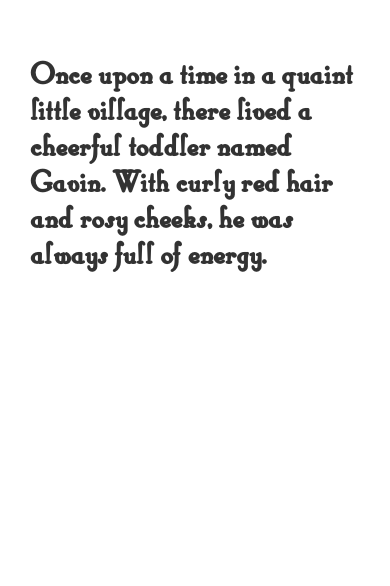
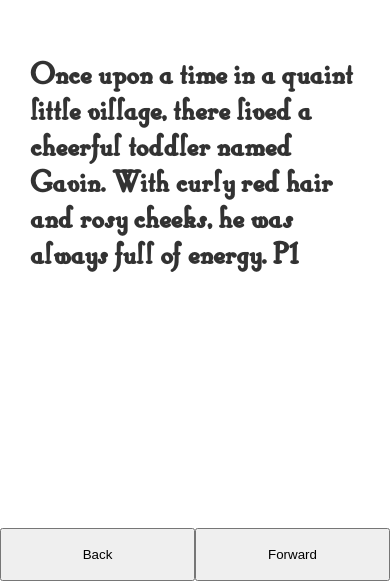
Before and after one commit to keyzf/storybook_maker, a website: page template/index.html in a window 390 px wide. Shown: the part 258-844 px from the top of the page. Drawn offline with Linux system fonts and the light colour scheme.

Commit message:
More template changes

```diff
--- a/template/index.html
+++ b/template/index.html
@@ -4,6 +4,11 @@
   @font-face {
     font-family: HobbyHorseNF;
     src: url(HobbyHorseNF.otf);
+  }
+
+  .stop-scrolling {
+    height: 100%;
+    overflow: hidden;
   }
 
   html,
@@ -49,11 +54,20 @@
     bottom: 10px;
   }
 
-  div.hide_button {
-    background-color: rgba(0, 0, 0, 0.5);
-    color: white;
-    padding: 10px;
-    border-radius: 25px;
+  div.controls {
+    display: flex;
+    align-content: stretch;
+    position: fixed;
+    bottom: 0;
+    margin-bottom: 5px;
+    z-index: 10;
+    width: 100%;
+    max-width: 1200px;
+  }
+
+  div.controls button {
+    width: 50%;
+    height: 4em;
   }
 
   @media (max-width: 600px) {
@@ -107,20 +121,82 @@
   }
 </style>
 
+<script>
+  var x = window.scrollX;
+  var y = window.scrollY;
+  window.onscroll = function () {
+    window.scrollTo(window.scrollX, window.scrollY);
+  };
+
+  document.addEventListener("gesturestart", function (e) {
+    e.preventDefault();
+    // special hack to prevent zoom-to-tabs gesture in safari
+    document.body.style.zoom = 0.99;
+  });
+
+  document.addEventListener("gesturechange", function (e) {
+    e.preventDefault();
+    // special hack to prevent zoom-to-tabs gesture in safari
+    document.body.style.zoom = 0.99;
+  });
+
+  document.addEventListener("gestureend", function (e) {
+    e.preventDefault();
+    // special hack to prevent zoom-to-tabs gesture in safari
+    document.body.style.zoom = 0.99;
+  });
+
+  function isMobile() {
+    return window.innerWidth < 600;
+  }
+
+  function getSelector() {
+    return isMobile() ? ".container" : ".page";
+  }
+
+  function onLoad() {
+    const firstPage = document.querySelector(".page.active");
+    firstPage.scrollIntoView();
+  }
+
+  function changePage(offset) {
+    const selector = getSelector();
+    const pages = document.querySelectorAll(selector);
+
+    let activePage = -1;
+    for (const [i, page] of Object.entries(pages)) {
+      if (page.classList.contains("active")) {
+        activePage = Number(i);
+        break;
+      }
+    }
+
+    if (pages[activePage + offset]) {
+      pages[activePage].classList.remove("active");
+      pages[activePage + offset].classList.add("active");
+      pages[activePage + offset].scrollIntoView();
+    }
+  }
+</script>
+
 <!DOCTYPE html>
 <html lang="en-US">
   <meta
     name="viewport"
     content="width=device-width, initial-scale=1.0, maximum-scale=1.0, user-scalable=no"
   />
-  <body>
-    <div class="page">
-      <div class="container">
+  <body onload="onLoad()" class="stop-scrolling">
+    <div class="controls">
+      <button onclick="changePage(-1)">Back</button>
+      <button onclick="changePage(1)">Forward</button>
+    </div>
+    <div class="page active">
+      <div class="container active">
         <div class="story">
           <h1 class="text">
             Once upon a time in a quaint little village, there lived a cheerful
             toddler named Gavin. With curly red hair and rosy cheeks, he was
-            always full of energy.
+            always full of energy. P1
           </h1>
         </div>
       </div>
@@ -136,7 +212,7 @@
           <h1 class="text">
             Once upon a time in a quaint little village, there lived a cheerful
             toddler named Gavin. With curly red hair and rosy cheeks, he was
-            always full of energy.
+            always full of energy. P2
           </h1>
         </div>
       </div>
@@ -152,7 +228,7 @@
           <h1 class="text">
             Once upon a time in a quaint little village, there lived a cheerful
             toddler named Gavin. With curly red hair and rosy cheeks, he was
-            always full of energy.
+            always full of energy. P3
           </h1>
         </div>
       </div>
```
Also changed, not shown: template/templateGenerator.ts (+60 -8 lines).
